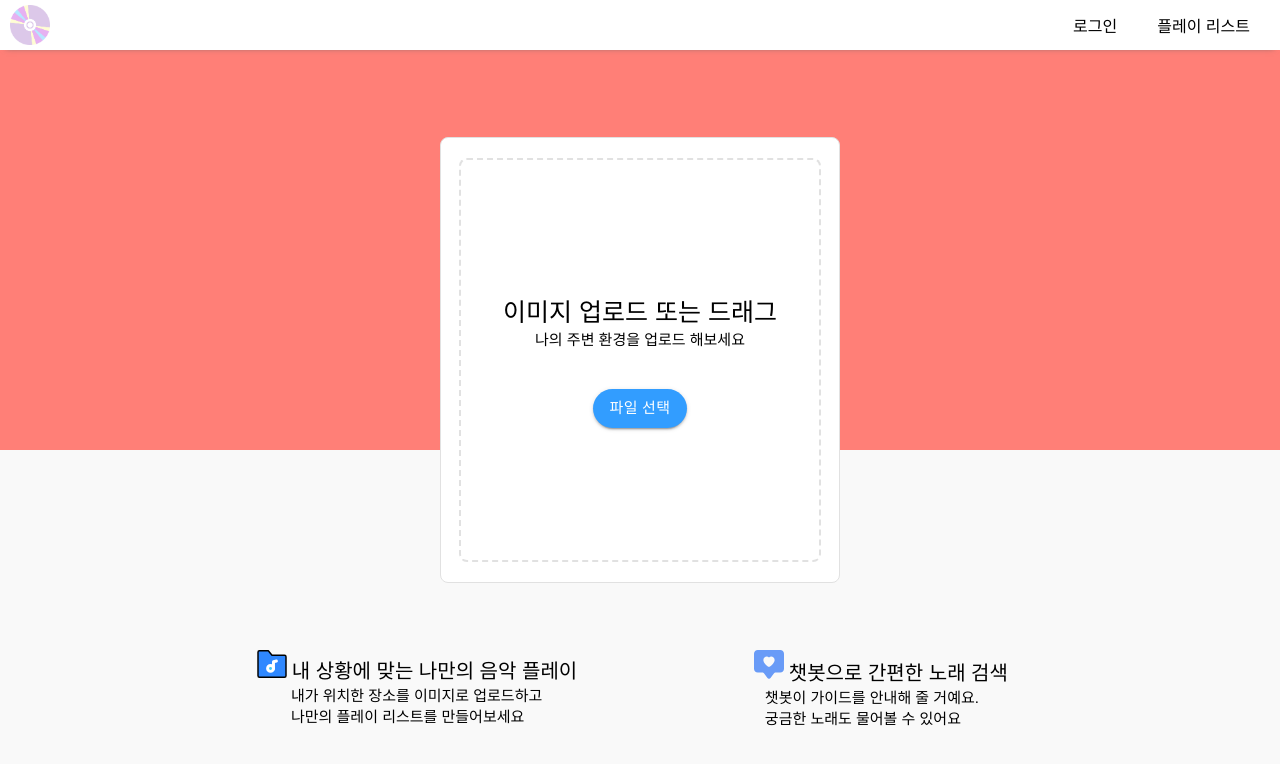
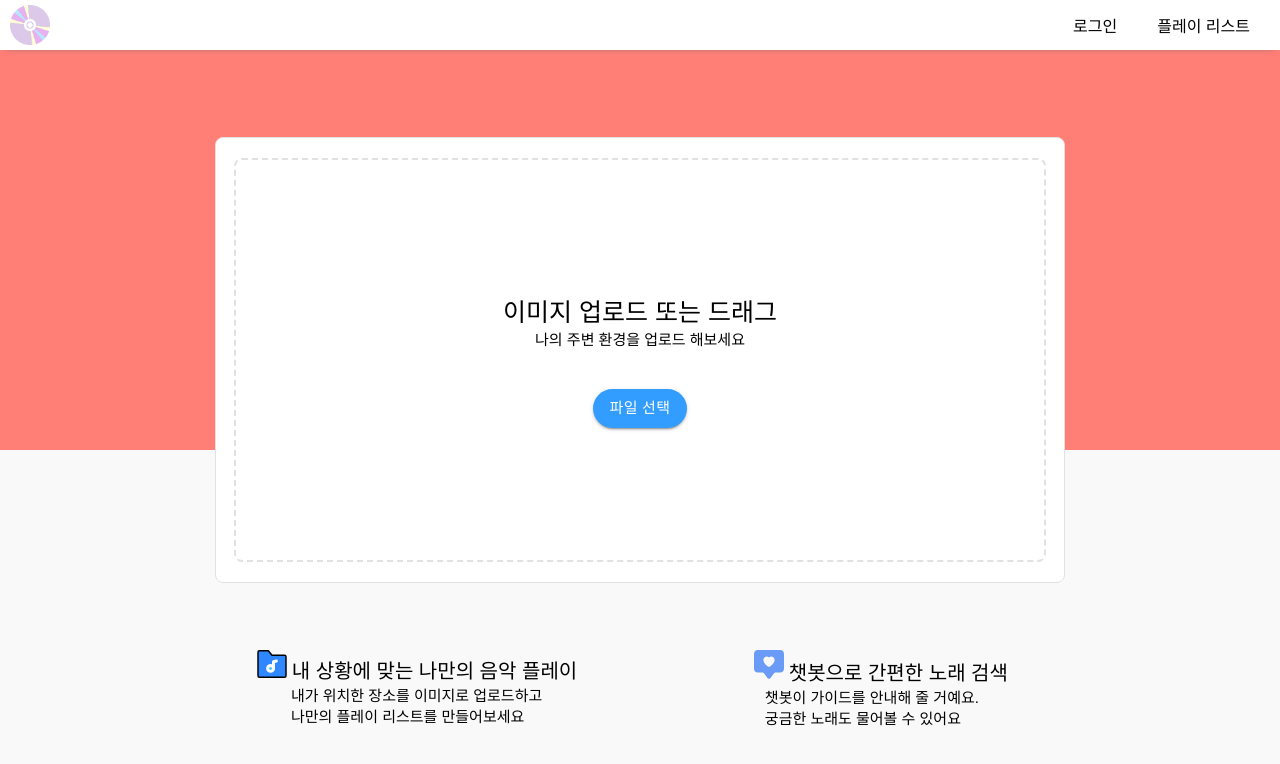
Before and after one commit to Silicon-Valley-Team-A/client, a React (Create React App) app: page / in a window 1280 px wide. Shown: the top 764 px of the page. Built offline with nearby package versions, Linux system fonts and the light colour scheme; a web font is replaced by a local one.

Commit message:
feat : Edit Image style

```diff
--- a/src/pages/MainPage/style.module.scss
+++ b/src/pages/MainPage/style.module.scss
@@ -15,8 +15,9 @@
   }
 
   .image-box {
+    width: 100%;
     min-width: 400px;
-    max-width: 650px;
+    max-width: 850px;
     transform: translateY(110px);
     margin: 5%;
   }
```
